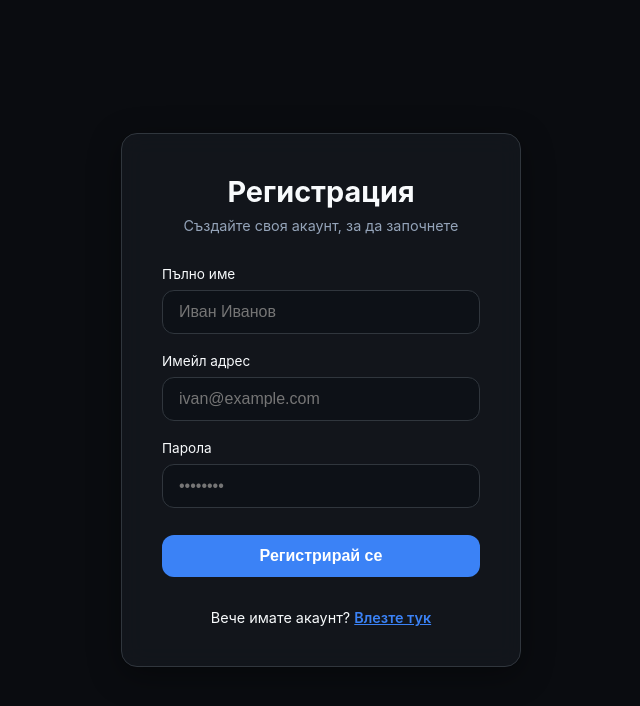
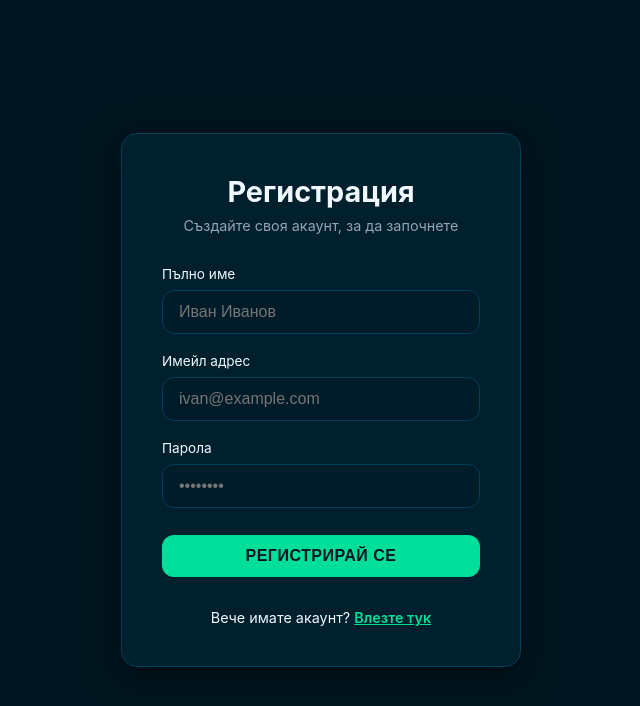
Before and after one commit to radoslavpstoyanov/Application-for-automated-marketing-reports-v2, a Next.js app in the folder prd/: page /register in a window 1280 px wide. Shown: the top 706 px of the page, without its empty margins (319-959 px from the left). Built offline with nearby package versions, Linux system fonts and the light colour scheme.

Commit message:
Промени по интерфейса

```diff
--- a/prd/src/app/globals.css
+++ b/prd/src/app/globals.css
@@ -1,19 +1,19 @@
 :root {
-  --background: #0a0c10;
-  --foreground: #f8fafc;
-  --card: #161b22;
-  --card-foreground: #f8fafc;
-  --primary: #3b82f6;
-  --primary-foreground: #ffffff;
-  --secondary: #1e293b;
-  --secondary-foreground: #f8fafc;
-  --accent: #6366f1;
-  --accent-foreground: #ffffff;
-  --muted: #1e293b;
+  --background: #00151f;
+  --foreground: #f0f9ff;
+  --card: #002333;
+  --card-foreground: #f0f9ff;
+  --primary: #00df9a;
+  --primary-foreground: #00151f;
+  --secondary: #00334d;
+  --secondary-foreground: #e0f2fe;
+  --accent: #00df9a;
+  --accent-foreground: #00151f;
+  --muted: #00334d;
   --muted-foreground: #94a3b8;
-  --border: #30363d;
-  --input: #0d1117;
-  --ring: #3b82f6;
+  --border: #003f5c;
+  --input: #001c29;
+  --ring: #00df9a;
   --radius: 0.75rem;
 
   --font-sans: 'Inter', system-ui, -apple-system, sans-serif;
@@ -36,7 +36,7 @@ body {
   -webkit-font-smoothing: antialiased;
 }
 
-/* Premium Background Effect */
+/* Premium Background Effect based on Vectory/Lead Group style */
 body::before {
   content: "";
   position: fixed;
@@ -44,19 +44,19 @@ body::before {
   left: 0;
   width: 100%;
   height: 100%;
-  background: radial-gradient(circle at 50% 50%, rgba(59, 130, 246, 0.05), transparent 50%),
-              radial-gradient(circle at 100% 0%, rgba(99, 102, 241, 0.05), transparent 40%);
+  background: radial-gradient(circle at 20% 20%, rgba(0, 223, 154, 0.03), transparent 40%),
+              radial-gradient(circle at 80% 80%, rgba(0, 51, 84, 0.2), transparent 50%);
   z-index: -1;
   pointer-events: none;
 }
 
 /* Glassmorphism utility */
 .glass {
-  background: rgba(22, 27, 34, 0.7);
+  background: rgba(0, 35, 51, 0.8);
   backdrop-filter: blur(12px);
   -webkit-backdrop-filter: blur(12px);
   border: 1px solid var(--border);
-  box-shadow: 0 8px 32px 0 rgba(0, 0, 0, 0.37);
+  box-shadow: 0 8px 32px 0 rgba(0, 0, 0, 0.5);
 }
 
 /* Forms */
@@ -74,7 +74,7 @@ input {
 input:focus {
   outline: none;
   border-color: var(--primary);
-  box-shadow: 0 0 0 2px rgba(59, 130, 246, 0.2);
+  box-shadow: 0 0 0 2px rgba(0, 223, 154, 0.2);
 }
 
 /* Buttons */
@@ -83,9 +83,11 @@ button {
   padding: 0.75rem 1.5rem;
   border-radius: var(--radius);
   border: none;
-  font-weight: 600;
+  font-weight: 700;
   font-size: 1rem;
   transition: all 0.2s ease;
+  text-transform: uppercase;
+  letter-spacing: 0.5px;
 }
 
 button.primary {
@@ -95,6 +97,7 @@ button.primary {
 
 button.primary:hover {
   filter: brightness(1.1);
+  box-shadow: 0 0 20px rgba(0, 223, 154, 0.3);
   transform: translateY(-1px);
 }
 
@@ -127,3 +130,39 @@ button.secondary:hover {
   padding: 2.5rem;
   border-radius: 1rem;
 }
+
+/* Animations */
+@keyframes shake {
+  0%, 100% { transform: translateX(0); }
+  25% { transform: translateX(-5px); }
+  75% { transform: translateX(5px); }
+}
+
+.shake {
+  animation: shake 0.2s ease-in-out 0s 2;
+  border-color: #ef4444 !important;
+}
+
+/* Toast Notification */
+.toast {
+  position: fixed;
+  bottom: 2rem;
+  right: 2rem;
+  padding: 1rem 1.5rem;
+  border-radius: var(--radius);
+  background: #ef4444;
+  color: white;
+  font-size: 0.9rem;
+  font-weight: 600;
+  box-shadow: 0 10px 25px rgba(0, 0, 0, 0.2);
+  display: flex;
+  align-items: center;
+  gap: 0.75rem;
+  z-index: 1000;
+  animation: slideIn 0.3s ease-out;
+}
+
+@keyframes slideIn {
+  from { transform: translateX(100%); opacity: 0; }
+  to { transform: translateX(0); opacity: 1; }
+}
--- a/prd/src/app/register/page.tsx
+++ b/prd/src/app/register/page.tsx
@@ -3,12 +3,14 @@
 import { useState } from "react";
 import { useRouter } from "next/navigation";
 import Link from "next/link";
+import { Toast } from "@/components/Toast";
 
 export default function RegisterPage() {
   const [name, setName] = useState("");
   const [email, setEmail] = useState("");
   const [password, setPassword] = useState("");
   const [error, setError] = useState("");
+  const [shakeFields, setShakeFields] = useState<{ name?: boolean; email?: boolean; password?: boolean }>({});
   const [loading, setLoading] = useState(false);
   const router = useRouter();
 
@@ -16,6 +18,22 @@ export default function RegisterPage() {
     e.preventDefault();
     setLoading(true);
     setError("");
+    setShakeFields({});
+
+    // Basic validation
+    let hasError = false;
+    const newShakeFields: { name?: boolean; email?: boolean; password?: boolean } = {};
+
+    if (!name) { newShakeFields.name = true; hasError = true; }
+    if (!email) { newShakeFields.email = true; hasError = true; }
+    if (!password) { newShakeFields.password = true; hasError = true; }
+
+    if (hasError) {
+      setShakeFields(newShakeFields);
+      setError("Моля, попълнете всички полета");
+      setLoading(false);
+      return;
+    }
 
     try {
       const res = await fetch("/api/register", {
@@ -33,6 +51,7 @@ export default function RegisterPage() {
       router.push("/login?registered=true");
     } catch (err: any) {
       setError(err.message);
+      setShakeFields({ name: true, email: true, password: true });
     } finally {
       setLoading(false);
     }
@@ -46,15 +65,18 @@ export default function RegisterPage() {
           Създайте своя акаунт, за да започнете
         </p>
 
-        <form onSubmit={handleSubmit} style={{ display: "flex", flexDirection: "column", gap: "1.2rem" }}>
+        <form onSubmit={handleSubmit} noValidate style={{ display: "flex", flexDirection: "column", gap: "1.2rem" }}>
           <div>
             <label style={{ display: "block", marginBottom: "0.5rem", fontSize: "0.85rem" }}>Пълно име</label>
             <input
               type="text"
               placeholder="Иван Иванов"
+              className={shakeFields.name ? "shake" : ""}
               value={name}
-              onChange={(e) => setName(e.target.value)}
-              required
+              onChange={(e) => {
+                setName(e.target.value);
+                if (shakeFields.name) setShakeFields(prev => ({ ...prev, name: false }));
+              }}
             />
           </div>
 
@@ -63,9 +85,12 @@ export default function RegisterPage() {
             <input
               type="email"
               placeholder="ivan@example.com"
+              className={shakeFields.email ? "shake" : ""}
               value={email}
-              onChange={(e) => setEmail(e.target.value)}
-              required
+              onChange={(e) => {
+                setEmail(e.target.value);
+                if (shakeFields.email) setShakeFields(prev => ({ ...prev, email: false }));
+              }}
             />
           </div>
 
@@ -74,15 +99,14 @@ export default function RegisterPage() {
             <input
               type="password"
               placeholder="••••••••"
+              className={shakeFields.password ? "shake" : ""}
               value={password}
-              onChange={(e) => setPassword(e.target.value)}
-              required
+              onChange={(e) => {
+                setPassword(e.target.value);
+                if (shakeFields.password) setShakeFields(prev => ({ ...prev, password: false }));
+              }}
             />
           </div>
-
-          {error && (
-            <p style={{ color: "#ef4444", fontSize: "0.85rem", textAlign: "center" }}>{error}</p>
-          )}
 
           <button type="submit" className="primary" disabled={loading} style={{ marginTop: "0.5rem" }}>
             {loading ? "Създаване..." : "Регистрирай се"}
@@ -96,6 +120,10 @@ export default function RegisterPage() {
           </Link>
         </p>
       </div>
+
+      {error && (
+        <Toast message={error} onClose={() => setError("")} />
+      )}
     </div>
   );
 }
--- /dev/null
+++ b/prd/src/components/Toast.tsx
@@ -0,0 +1,26 @@
+"use client";
+
+import { useEffect, useState } from "react";
+
+interface ToastProps {
+  message: string;
+  duration?: number;
+  onClose: () => void;
+}
+
+export function Toast({ message, duration = 3000, onClose }: ToastProps) {
+  useEffect(() => {
+    const timer = setTimeout(() => {
+      onClose();
+    }, duration);
+
+    return () => clearTimeout(timer);
+  }, [duration, onClose]);
+
+  return (
+    <div className="toast">
+      <span>⚠️</span>
+      {message}
+    </div>
+  );
+}
```
Also changed, not shown: prd/src/app/login/page.tsx (+41 -11 lines), 1 other file (tests, documents, lock files or other folders).
